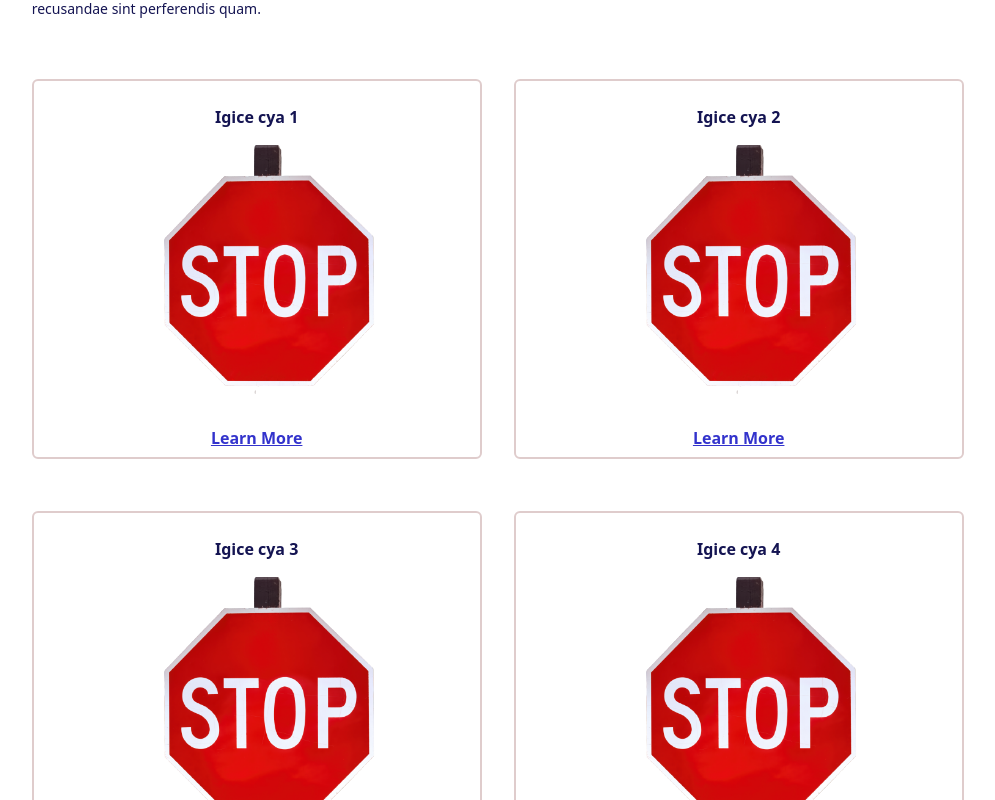
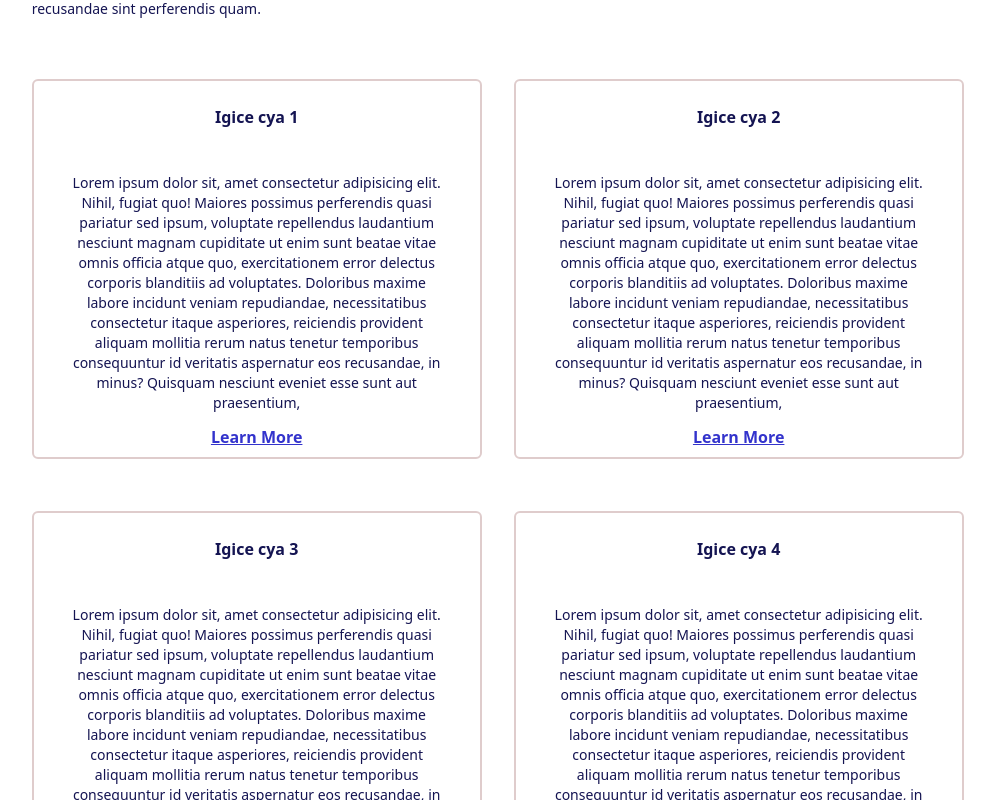
Before and after one commit to yschristian/classic-test, a React (Vite) app: page / in a window 1280 px wide. Shown: the part 760-1560 px from the top of the page, without its empty margins (75-1070 px from the left). Built offline with nearby package versions, Linux system fonts and the light colour scheme.

Commit message:
traffic rules

```diff
--- a/src/pages/TrafficRules/TrafficRoad.tsx
+++ b/src/pages/TrafficRules/TrafficRoad.tsx
@@ -6,19 +6,15 @@ import AnchorLink from 'react-anchor-link-smooth-scroll'
 
 type Props = {
     title: string,
-    img: string,
-    setSelectedPage:(value:SelectedPage)=>void
+    description: string,
+    setSelectedPage: (value: SelectedPage) => void
 }
 
-const TrafficRoad = ({setSelectedPage, title, img }: Props) => {
+const TrafficRoad = ({ setSelectedPage, title, description }: Props) => {
     return (
         <div className='mt-5 rounded-md border-2 border-gray-100 px-5 py-6 text-center h-[380px] w-[450px]'>
             <h4 className="font-bold">{title}</h4>
-            <div className="mb-4 flex justify-center">
-                <div className=" p-4">
-                <img alt={`${img}`} src={img}/>
-                </div>
-            </div>
+                  <p className='p-3 mt-8 text-sm '>{description}</p>
             <AnchorLink
                 className="txt-sm font-bold text-primary-500 underline hover:text-secondary-500"
                 onClick={() => setSelectedPage(SelectedPage.ContactUs)}
--- a/src/pages/TrafficRules/index.tsx
+++ b/src/pages/TrafficRules/index.tsx
@@ -12,32 +12,32 @@ const Traffic: Array<RoadType> = [
   {
     id:1,
     title: "Igice cya 1",
-    img: roadsignn2
+    description: "Lorem ipsum dolor sit, amet consectetur adipisicing elit. Nihil, fugiat quo! Maiores possimus perferendis quasi pariatur sed ipsum, voluptate repellendus laudantium nesciunt magnam cupiditate ut enim sunt beatae vitae omnis officia atque quo, exercitationem error delectus corporis blanditiis ad voluptates. Doloribus maxime labore incidunt veniam repudiandae, necessitatibus consectetur itaque asperiores, reiciendis provident aliquam mollitia rerum natus tenetur temporibus consequuntur id veritatis aspernatur eos recusandae, in minus? Quisquam nesciunt eveniet esse sunt aut praesentium,"
   },
   {
     id:2,
     title: "Igice cya 2",
-    img: roadsignn2
+    description: "Lorem ipsum dolor sit, amet consectetur adipisicing elit. Nihil, fugiat quo! Maiores possimus perferendis quasi pariatur sed ipsum, voluptate repellendus laudantium nesciunt magnam cupiditate ut enim sunt beatae vitae omnis officia atque quo, exercitationem error delectus corporis blanditiis ad voluptates. Doloribus maxime labore incidunt veniam repudiandae, necessitatibus consectetur itaque asperiores, reiciendis provident aliquam mollitia rerum natus tenetur temporibus consequuntur id veritatis aspernatur eos recusandae, in minus? Quisquam nesciunt eveniet esse sunt aut praesentium,"
   },
   {
     id:3,
     title: "Igice cya 3",
-    img: roadsignn2
+    description: "Lorem ipsum dolor sit, amet consectetur adipisicing elit. Nihil, fugiat quo! Maiores possimus perferendis quasi pariatur sed ipsum, voluptate repellendus laudantium nesciunt magnam cupiditate ut enim sunt beatae vitae omnis officia atque quo, exercitationem error delectus corporis blanditiis ad voluptates. Doloribus maxime labore incidunt veniam repudiandae, necessitatibus consectetur itaque asperiores, reiciendis provident aliquam mollitia rerum natus tenetur temporibus consequuntur id veritatis aspernatur eos recusandae, in minus? Quisquam nesciunt eveniet esse sunt aut praesentium,"
   },
   {
     id:4,
     title: "Igice cya 4",
-    img: roadsignn2
+    description: "Lorem ipsum dolor sit, amet consectetur adipisicing elit. Nihil, fugiat quo! Maiores possimus perferendis quasi pariatur sed ipsum, voluptate repellendus laudantium nesciunt magnam cupiditate ut enim sunt beatae vitae omnis officia atque quo, exercitationem error delectus corporis blanditiis ad voluptates. Doloribus maxime labore incidunt veniam repudiandae, necessitatibus consectetur itaque asperiores, reiciendis provident aliquam mollitia rerum natus tenetur temporibus consequuntur id veritatis aspernatur eos recusandae, in minus? Quisquam nesciunt eveniet esse sunt aut praesentium,"
   },
   {
     id:5,
     title: "igice cya 5",
-    img: roadsignn2
+    description: "Lorem ipsum dolor sit, amet consectetur adipisicing elit. Nihil, fugiat quo! Maiores possimus perferendis quasi pariatur sed ipsum, voluptate repellendus laudantium nesciunt magnam cupiditate ut enim sunt beatae vitae omnis officia atque quo, exercitationem error delectus corporis blanditiis ad voluptates. Doloribus maxime labore incidunt veniam repudiandae, necessitatibus consectetur itaque asperiores, reiciendis provident aliquam mollitia rerum natus tenetur temporibus consequuntur id veritatis aspernatur eos recusandae, in minus? Quisquam nesciunt eveniet esse sunt aut praesentium,"
   },
   {
     id:6,
     title: "igice cya 6",
-    img: roadsignn2
+    description: "Lorem ipsum dolor sit, amet consectetur adipisicing elit. Nihil, fugiat quo! Maiores possimus perferendis quasi pariatur sed ipsum, voluptate repellendus laudantium nesciunt magnam cupiditate ut enim sunt beatae vitae omnis officia atque quo, exercitationem error delectus corporis blanditiis ad voluptates. Doloribus maxime labore incidunt veniam repudiandae, necessitatibus consectetur itaque asperiores, reiciendis provident aliquam mollitia rerum natus tenetur temporibus consequuntur id veritatis aspernatur eos recusandae, in minus? Quisquam nesciunt eveniet esse sunt aut praesentium,"
   }
 ]
 const TrafficRules = ({ setSelectedPage }: Props) => {
@@ -59,7 +59,7 @@ const TrafficRules = ({ setSelectedPage }: Props) => {
               <TrafficRoad
                 key={item.id}
                 title={item.title}
-                img={item.img}
+                description={item.description}
                 setSelectedPage={setSelectedPage}
               />
             ))
```
